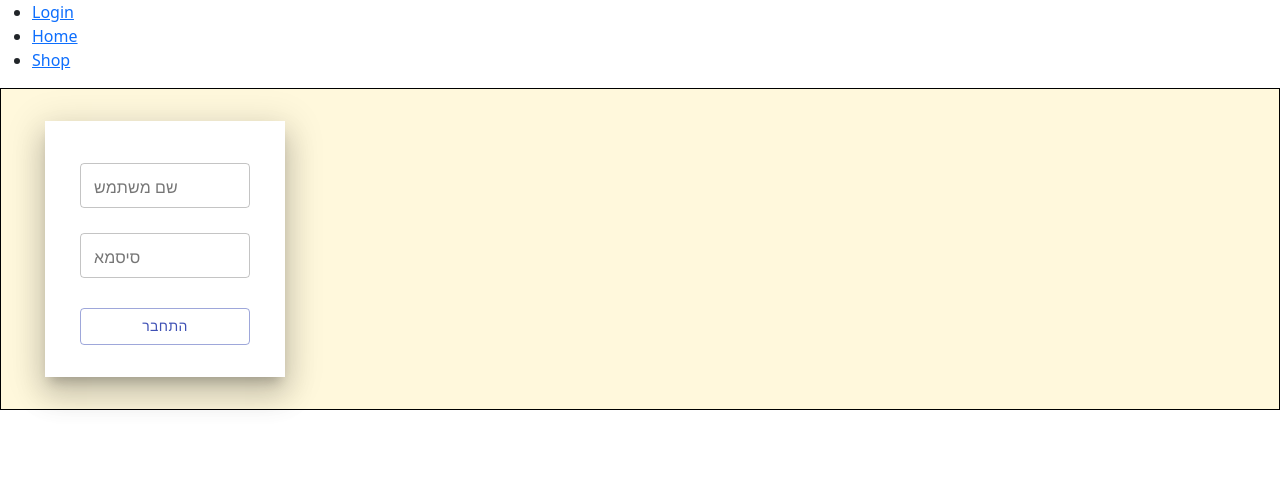
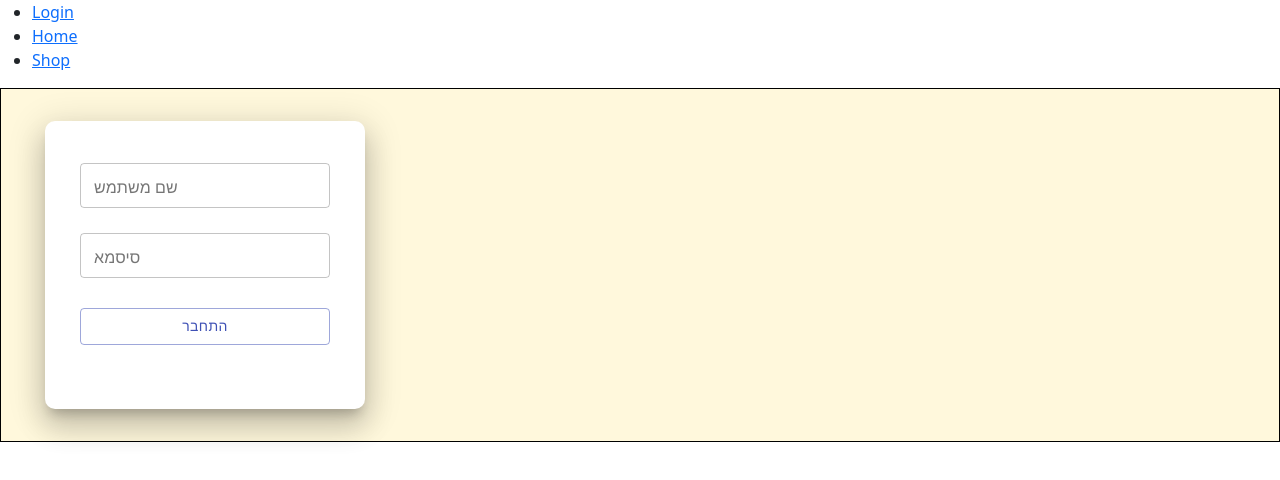
Before and after one commit to TomerHalali/Digital-Store, a React (Create React App) app in the folder UI/: page / in a window 1280 px wide. Shown: the top 480 px of the page. Built offline with nearby package versions, Linux system fonts and the light colour scheme.

Commit message:
fix commit

```diff
--- a/UI/public/index.html
+++ b/UI/public/index.html
@@ -1,5 +1,5 @@
 <!DOCTYPE html>
-<html lang="en">
+<html lang="en" style="height: 100%;">
   <head>
     <meta charset="utf-8" />
     <link rel="icon" href="%PUBLIC_URL%/favicon.ico" />
@@ -26,9 +26,9 @@
     -->
     <title>React App</title>
   </head>
-  <body>
+  <body style="height: 100%;">
     <noscript>You need to enable JavaScript to run this app.</noscript>
-    <div id="root"></div>
+    <div id="root" style="height: 100%;"></div>
     <!--
       This HTML file is a template.
       If you open it directly in the browser, you will see an empty page.
--- a/UI/src/components/Login/LoginStyle.css
+++ b/UI/src/components/Login/LoginStyle.css
@@ -1,11 +1,10 @@
 .login-row{
-    justify-content: center;
-    text-align: center;
     padding: 15px;
+
 }
 .box-container{
-    width: 15rem;
-    height: 16rem;
+    width: 20rem;
+    height: 18rem;
     background-color: white;
-
+    border-radius: 10px;
 }
--- a/UI/src/pages/Login/LoginPageStyle.css
+++ b/UI/src/pages/Login/LoginPageStyle.css
@@ -1,6 +1,7 @@
 .container-page-login {
   border: 1px solid black;
   background-color: cornsilk;
+  height: 100%;
 }
 
 .login-page-row {
```
Also changed, not shown: UI/src/index.css (line endings or trailing spaces).
